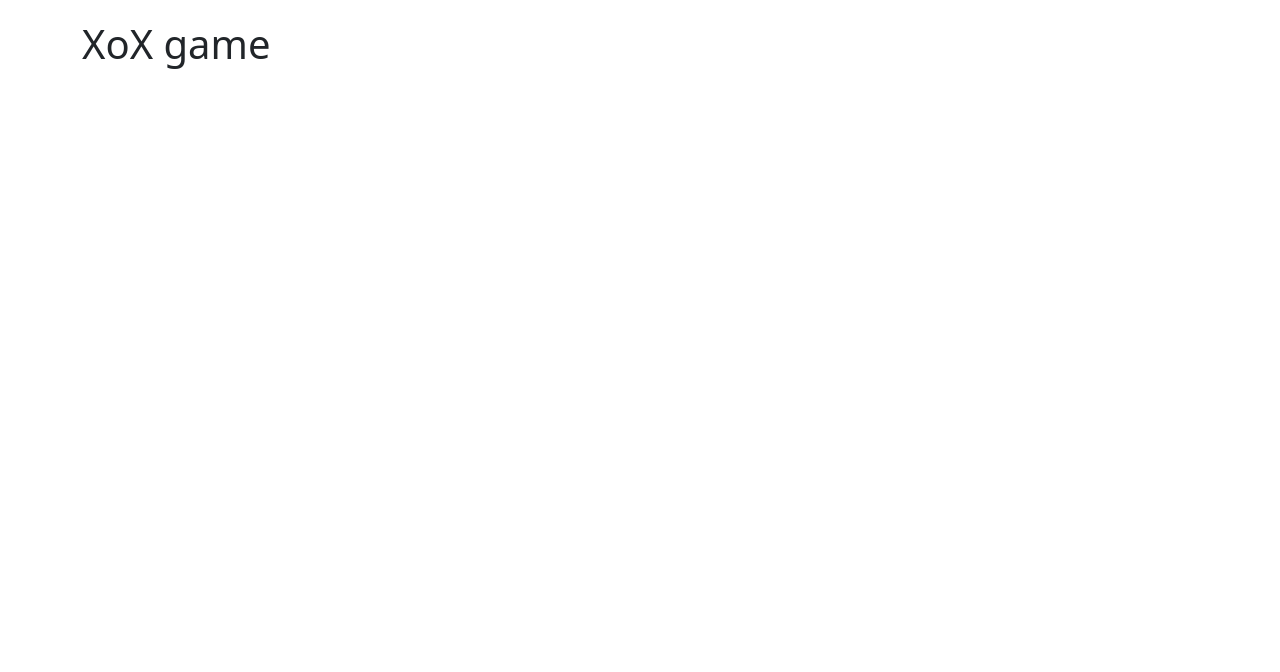
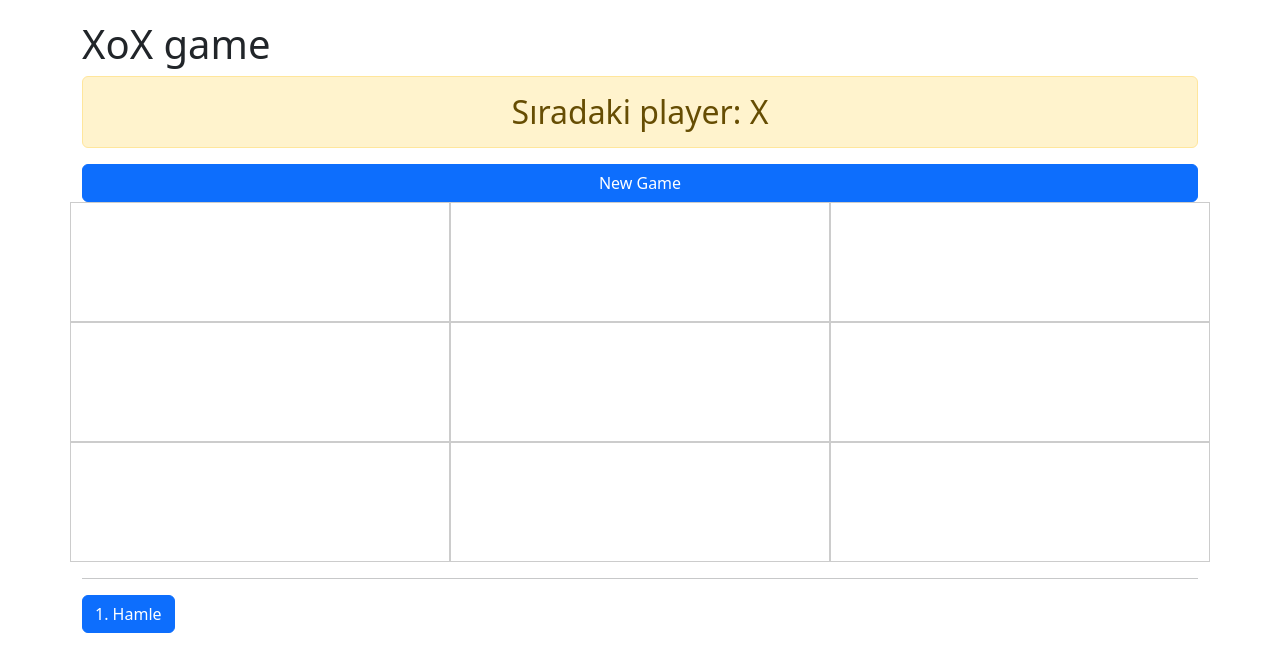
Before and after one commit to EnesSVN/xoxWithAngular, an Angular app: page / in a window 1280 px wide. Shown: the top 672 px of the page. Built offline with nearby package versions, Linux system fonts and the light colour scheme.

Commit message:
[CREATED] design

```diff
--- a/src/app/app.component.html
+++ b/src/app/app.component.html
@@ -1 +1,17 @@
 <h1>{{ title }} game</h1>
+<h2 class="alert alert-warning text-center">Sıradaki player: X</h2>
+
+<button class="btn btn-primary w-100">New Game</button>
+<div class="row">
+  <div
+    class="col-md-4 text-center text-warning"
+    style="border: 1px solid #ccc; height: 120px"
+    *ngFor="let game of games; let index = index"
+  >
+    <span style="font-size: 80px">
+      {{ game }}
+    </span>
+  </div>
+</div>
+<hr />
+<button class="btn btn-primary">1. Hamle</button>
--- a/src/app/app.component.ts
+++ b/src/app/app.component.ts
@@ -6,4 +6,5 @@ import { Component } from '@angular/core';
 })
 export class AppComponent {
   title = 'XoX';
+  games: string[] = ['', '', '', '', '', '', '', '', ''];
 }
```
